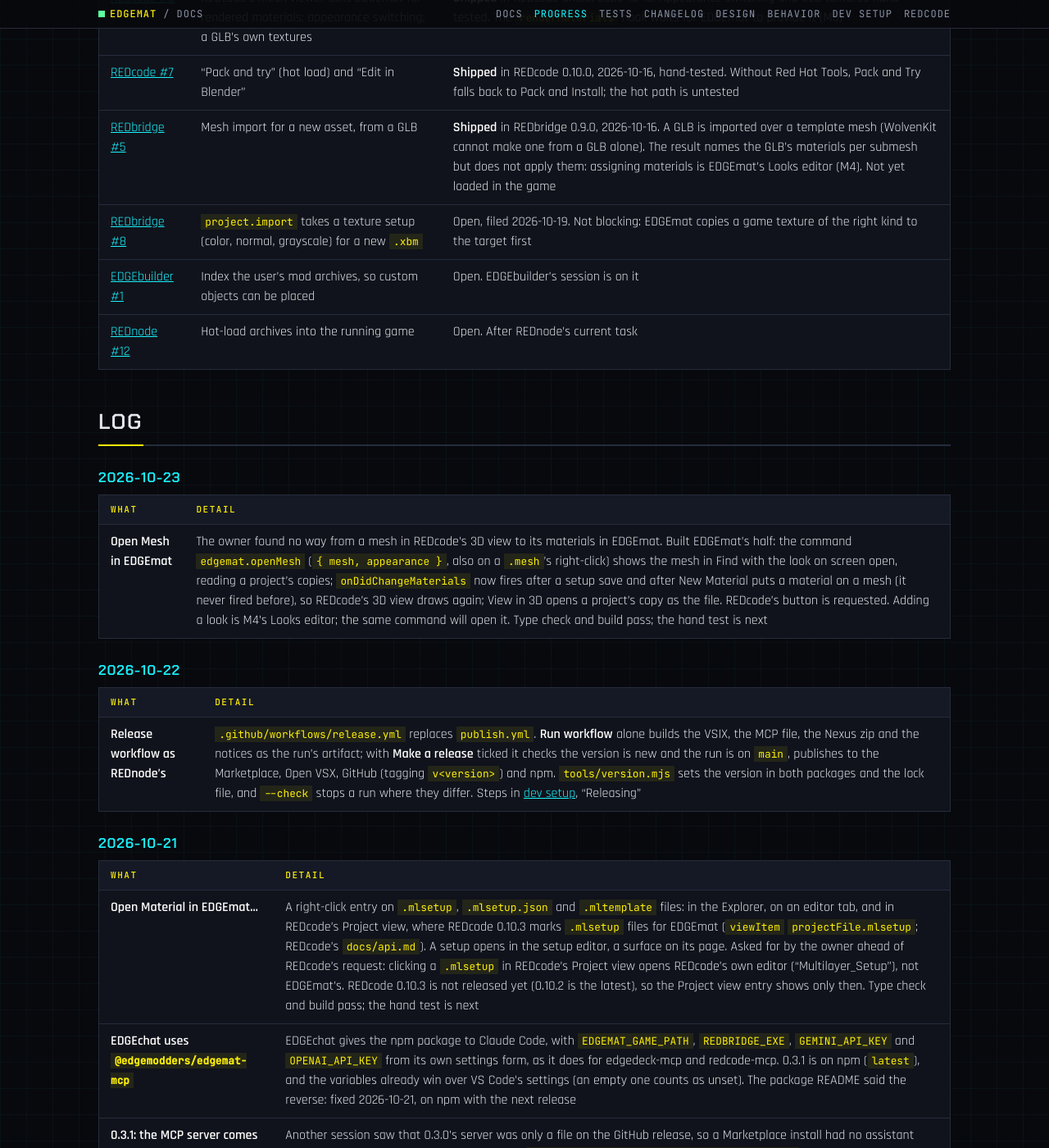
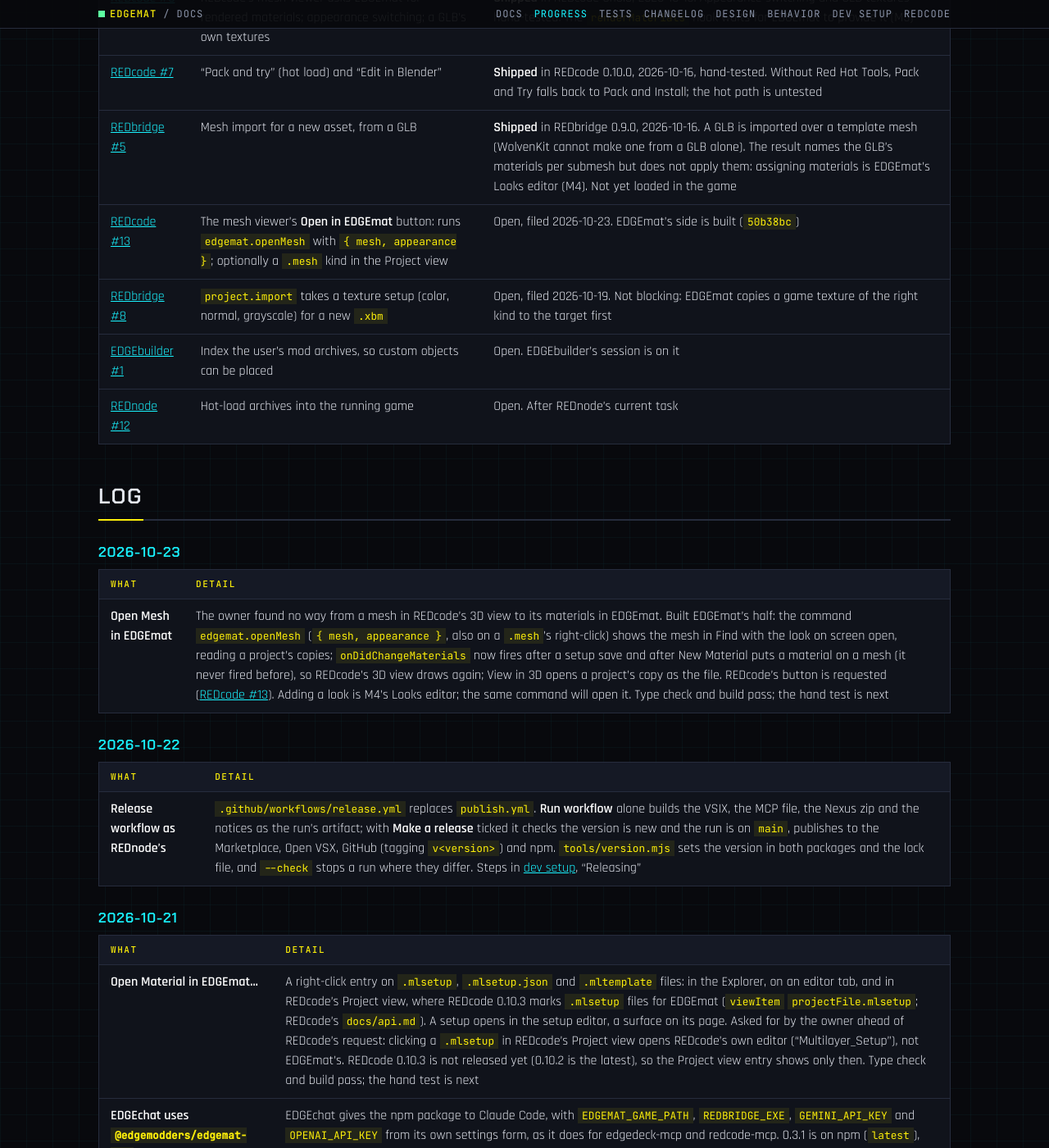
Before and after one commit to Edgemodders/EDGEmat, a Jekyll site: the page built from docs/progress.md, in a window 1280 px wide and 1400 px high, scrolled down 1745 px. Shown: the whole window at 82% size. Built offline with Jekyll 4.4.1, drawn with Linux system fonts in a browser that asks for light colours; our own code applies the rules of GitHub Pages for plain Markdown files.

Commit message:
Progress: REDcode #13 filed, the 3D view's Open in EDGEmat button
Co-Authored-By: Claude Opus 5.5 <noreply@anthropic.com>

```diff
--- a/docs/progress.md
+++ b/docs/progress.md
@@ -34,6 +34,7 @@ Last updated 2026-10-20.
 | [REDcode #6](https://github.com/Edgemodders/REDcode/issues/6) | REDcode's mesh viewer asks EDGEmat for rendered materials; appearance switching; a GLB's own textures | **Shipped** in REDcode 0.10.0, 2026-10-16. Appearance switching and GLB textures hand-tested. The `renderMaterials` hook waits for EDGEmat to provide it (M5) |
 | [REDcode #7](https://github.com/Edgemodders/REDcode/issues/7) | "Pack and try" (hot load) and "Edit in Blender" | **Shipped** in REDcode 0.10.0, 2026-10-16, hand-tested. Without Red Hot Tools, Pack and Try falls back to Pack and Install; the hot path is untested |
 | [REDbridge #5](https://github.com/Edgemodders/REDbridge/issues/5) | Mesh import for a new asset, from a GLB | **Shipped** in REDbridge 0.9.0, 2026-10-16. A GLB is imported over a template mesh (WolvenKit cannot make one from a GLB alone). The result names the GLB's materials per submesh but does not apply them: assigning materials is EDGEmat's Looks editor (M4). Not yet loaded in the game |
+| [REDcode #13](https://github.com/Edgemodders/REDcode/issues/13) | The mesh viewer's **Open in EDGEmat** button: runs `edgemat.openMesh` with `{ mesh, appearance }`; optionally a `.mesh` kind in the Project view | Open, filed 2026-10-23. EDGEmat's side is built (`50b38bc`) |
 | [REDbridge #8](https://github.com/Edgemodders/REDbridge/issues/8) | `project.import` takes a texture setup (color, normal, grayscale) for a new `.xbm` | Open, filed 2026-10-19. Not blocking: EDGEmat copies a game texture of the right kind to the target first |
 | [EDGEbuilder #1](https://github.com/Edgemodders/EDGEbuilder/issues/1) | Index the user's mod archives, so custom objects can be placed | Open. EDGEbuilder's session is on it |
 | [REDnode #12](https://github.com/Edgemodders/REDnode/issues/12) | Hot-load archives into the running game | Open. After REDnode's current task |
@@ -44,7 +45,7 @@ Last updated 2026-10-20.
 
 | What | Detail |
 |---|---|
-| **Open Mesh in EDGEmat** | The owner found no way from a mesh in REDcode's 3D view to its materials in EDGEmat. Built EDGEmat's half: the command `edgemat.openMesh` (`{ mesh, appearance }`, also on a `.mesh`'s right-click) shows the mesh in Find with the look on screen open, reading a project's copies; `onDidChangeMaterials` now fires after a setup save and after New Material puts a material on a mesh (it never fired before), so REDcode's 3D view draws again; View in 3D opens a project's copy as the file. REDcode's button is requested. Adding a look is M4's Looks editor; the same command will open it. Type check and build pass; the hand test is next |
+| **Open Mesh in EDGEmat** | The owner found no way from a mesh in REDcode's 3D view to its materials in EDGEmat. Built EDGEmat's half: the command `edgemat.openMesh` (`{ mesh, appearance }`, also on a `.mesh`'s right-click) shows the mesh in Find with the look on screen open, reading a project's copies; `onDidChangeMaterials` now fires after a setup save and after New Material puts a material on a mesh (it never fired before), so REDcode's 3D view draws again; View in 3D opens a project's copy as the file. REDcode's button is requested ([REDcode #13](https://github.com/Edgemodders/REDcode/issues/13)). Adding a look is M4's Looks editor; the same command will open it. Type check and build pass; the hand test is next |
 
 ### 2026-10-22
 
```
